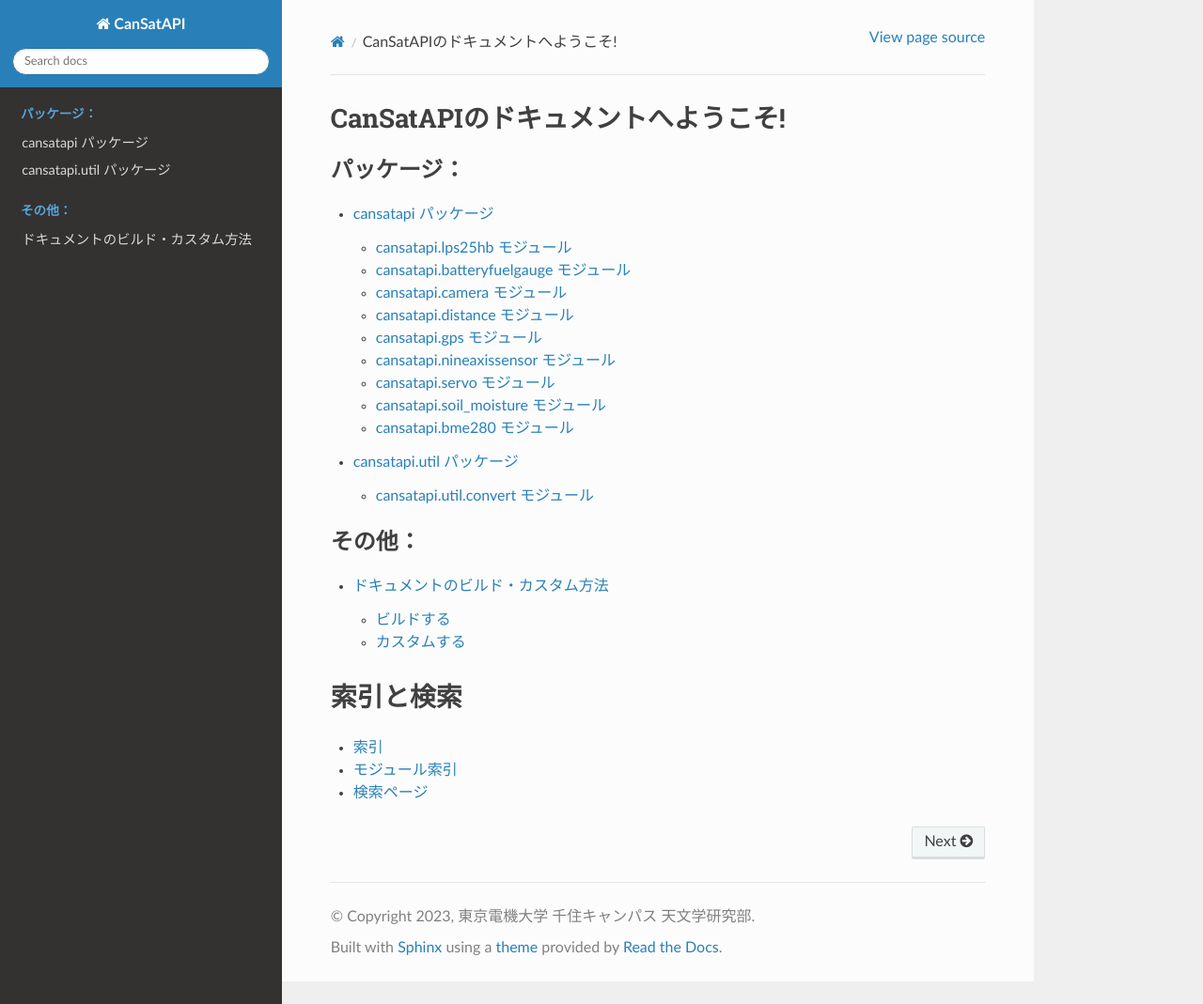
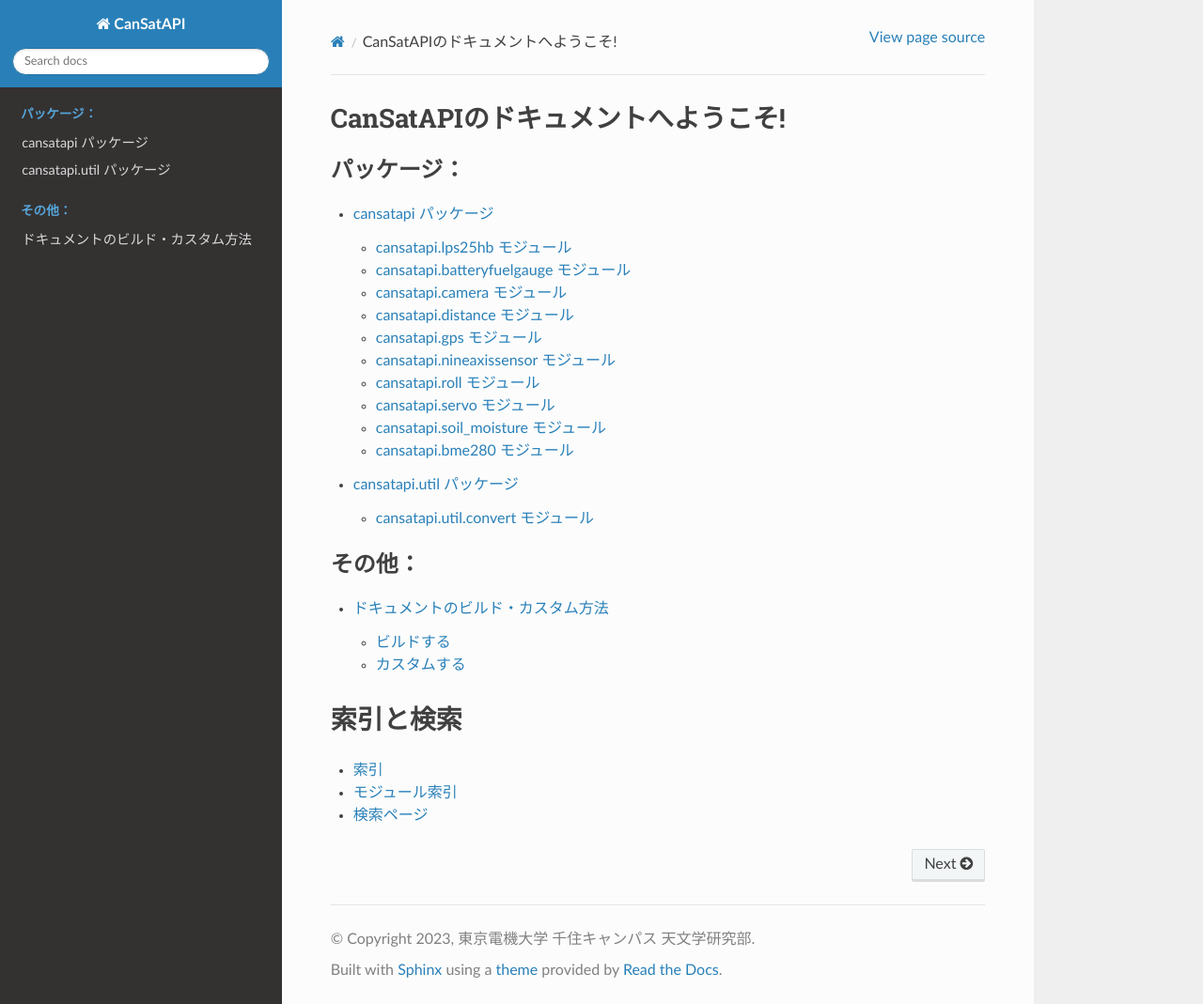
Before and after one commit to TDUSenjuAstronomyResearchClub/CanSat02, a Sphinx documentation site: the page built from docs/source/index.rst, in a window 1280 px wide and 1069 px high. Shown: the whole window at 94% size. Built offline with Sphinx 7.4.7 and the Read the Docs theme 2.0.0, drawn with Linux system fonts in a browser that asks for light colours.

Commit message:
rollモジュールをドキュメントに追加

```diff
--- a/docs/source/cansatapi.rst
+++ b/docs/source/cansatapi.rst
@@ -49,6 +49,14 @@ cansatapi.nineaxissensor モジュール
    :undoc-members:
    :show-inheritance:
 
+cansatapi.roll モジュール
+--------------------------------------
+
+.. automodule:: cansatapi.roll
+   :members:
+   :undoc-members:
+   :show-inheritance:
+
 cansatapi.servo モジュール
 --------------------------------------
 
```
